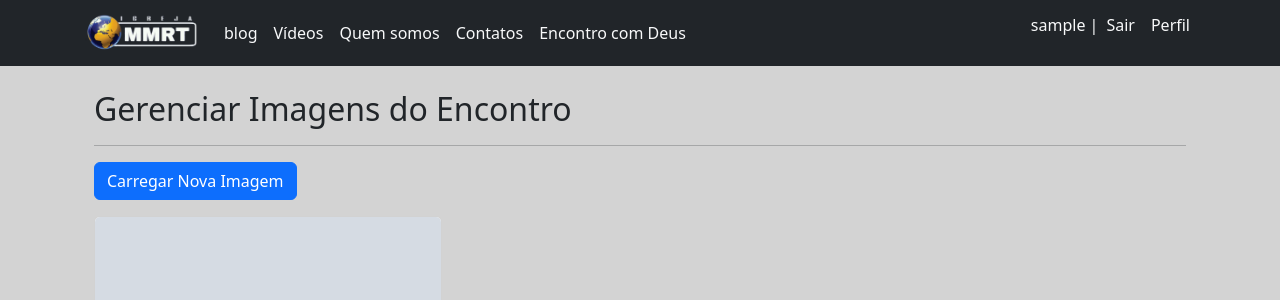
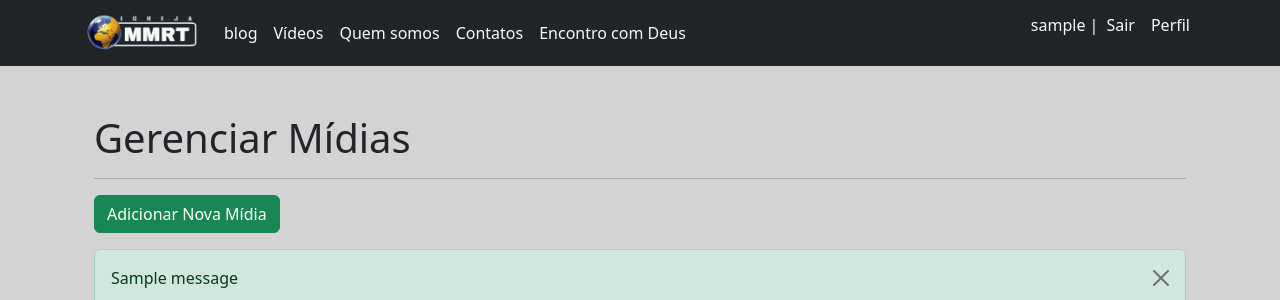
Before and after one commit to Edivan-Balbueno/Igreja-mmrt, a Django app: page /encontro-com-deus/gerenciar_imagens/ in a window 1280 px wide. Shown: the top 300 px of the page. Run offline with Django 4.2, Linux system fonts and the light colour scheme; a user stored in the database is signed in; tables that the repository leaves empty hold one stand-in row (values such as "Sample post"); grey boxes marked "Sample" are stand-in pictures; one stand-in notice (Sample message) is shown.

Commit message:
arquivos de medias

```diff
--- a/encontro_com_deus/models.py
+++ b/encontro_com_deus/models.py
@@ -19,15 +19,20 @@ class Participante(models.Model):
     def __str__(self):
         return self.nome_completo
 
+# encontro_com_deus/models.py
+
+from django.db import models
+
 class EncontroImage(models.Model):
-    image = models.ImageField(upload_to='encontro_fotos/')
+    # Mude image para media e ImageField para FileField
+    media = models.FileField(upload_to='encontro_media/')
     caption = models.CharField(max_length=255, blank=True)
     uploaded_at = models.DateTimeField(auto_now_add=True)
 
     class Meta:
-        verbose_name = "Imagem do Encontro"
-        verbose_name_plural = "Imagens do Encontro"
+        verbose_name = "Mídia do Encontro"
+        verbose_name_plural = "Mídias do Encontro"
         ordering = ['-uploaded_at']
 
     def __str__(self):
-        return f"Imagem de {self.uploaded_at.strftime('%Y-%m-%d')}"
+        return f"Mídia de {self.uploaded_at.strftime('%Y-%m-%d')}"
--- a/encontro_com_deus/urls.py
+++ b/encontro_com_deus/urls.py
@@ -10,7 +10,6 @@ urlpatterns = [
     path('cadastro/', views.cadastro_participante, name='cadastro_participante'),
     path('detalhes/<int:participante_id>/', views.detalhes_participante, name='detalhes_participante'),
     path('gerenciar_participantes/', views.gerenciar_participantes, name='gerenciar_participantes'),
-    path('detalhes/<int:participante_id>/', views.detalhes_participante, name='detalhes_participante'),
     path('editar/<int:participante_id>/', views.editar_participante, name='editar_participante'),
     path('confirmar_pagamento/<int:participante_id>/', views.confirmar_pagamento, name='confirmar_pagamento'),
     path('gerenciar_imagens/', views.gerenciar_imagens, name='gerenciar_imagens'),
--- a/encontro_com_deus/views.py
+++ b/encontro_com_deus/views.py
@@ -1,7 +1,7 @@
 # encontro_com_deus/views.py
 
 from django.shortcuts import render, redirect, get_object_or_404
-from .forms import ParticipanteForm
+from .forms import ParticipanteForm, EncontroImageForm
 from .models import Participante, EncontroImage
 from django.contrib.auth.decorators import login_required, permission_required
 from django.contrib import messages
@@ -115,19 +115,19 @@ def confirmar_pagamento(request, participante_id):
     return redirect('gerenciar_participantes')
 
 @login_required
-@permission_required('encontro_com_deus.add_encontroimage', raise_exception=True)
+@permission_required('encontro_com_deus.view_encontroimage', raise_exception=True)
 def gerenciar_imagens(request):
-    images = EncontroImage.objects.all()
-    return render(request, 'encontro_com_deus/gerenciar_imagens.html', {'images': images})
+    encontro_images = EncontroImage.objects.all().order_by('-uploaded_at')
+    return render(request, 'encontro_com_deus/gerenciar_imagens.html', {'encontro_images': encontro_images})
 
 @login_required
 @permission_required('encontro_com_deus.add_encontroimage', raise_exception=True)
 def upload_image(request):
     if request.method == 'POST':
-        form = EncontroImageForm(request.POST, request.FILES) # <-- O FORMULÁRIO AINDA PRECISA SER CRIADO
+        form = EncontroImageForm(request.POST, request.FILES)
         if form.is_valid():
             form.save()
-            messages.success(request, 'Imagem carregada com sucesso!')
+            messages.success(request, 'Mídia carregada com sucesso!')
             return redirect('gerenciar_imagens')
     else:
         form = EncontroImageForm()
@@ -143,13 +143,6 @@ def delete_image(request, image_id):
         return redirect('gerenciar_imagens')
     return render(request, 'encontro_com_deus/confirm_delete_image.html', {'image': image})
 
-# Para o formulário de upload, crie o arquivo encontro_com_deus/forms.py
-from django import forms
-class EncontroImageForm(forms.ModelForm):
-    class Meta:
-        model = EncontroImage
-        fields = ['image', 'caption']
-
 def pagar_agora(request, participante_id):
     participante = get_object_or_404(Participante, pk=participante_id)
 
--- a/templates/encontro_com_deus/gerenciar_imagens.html
+++ b/templates/encontro_com_deus/gerenciar_imagens.html
@@ -1,34 +1,52 @@
 {% extends '_layout1.html' %}
+{% load static %}
 
-{% block head_title %}
-    Gerenciar Imagens do Encontro
-{% endblock %}
+{% block head_title %}Gerenciar Imagens{% endblock %}
 
 {% block content %}
-<div class="container mt-4">
-    <h2>Gerenciar Imagens do Encontro</h2>
+    <div class="container mt-5">
+        <h1>Gerenciar Mídias</h1>
         <hr>
-    <a href="{% url 'upload_image' %}" class="btn btn-primary mb-3">Carregar Nova Imagem</a>
 
-    {% if images %}
+        <a href="{% url 'upload_image' %}" class="btn btn-success mb-3">Adicionar Nova Mídia</a>
+
+        {% if messages %}
+            {% for message in messages %}
+                <div class="alert alert-{{ message.tags }} alert-dismissible fade show" role="alert">
+                    {{ message }}
+                    <button type="button" class="btn-close" data-bs-dismiss="alert" aria-label="Close"></button>
+                </div>
+            {% endfor %}
+        {% endif %}
+
+        {% if encontro_images %}
             <div class="row">
-            {% for image in images %}
+                {% for image in encontro_images %}
                     <div class="col-md-4 mb-4">
                         <div class="card">
-                        <img src="{{ image.image.url }}" class="card-img-top" alt="{{ image.caption }}">
+                            {% if image.media %}
+                                {% if '.mp4' in image.media.url|lower or '.mov' in image.media.url|lower or '.webm' in image.media.url|lower %}
+                                    <video controls class="card-img-top" style="max-height: 250px; width: 100%; object-fit: cover;">
+                                        <source src="{{ image.media.url }}" type="video/mp4">
+                                        Seu navegador não suporta o formato de vídeo.
+                                    </video>
+                                {% else %}
+                                    <img src="{{ image.media.url }}" class="card-img-top" alt="{{ image.caption }}">
+                                {% endif %}
+                            {% endif %}
                             <div class="card-body">
                                 <p class="card-text">{{ image.caption }}</p>
-                            <a href="{% url 'delete_image' image.id %}" class="btn btn-danger btn-sm">Excluir</a>
+                                <form action="{% url 'delete_image' image.id %}" method="post" onsubmit="return confirm('Tem certeza que deseja excluir esta mídia?');">
+                                    {% csrf_token %}
+                                    <button type="submit" class="btn btn-danger btn-sm mt-2">Excluir</button>
+                                </form>
                             </div>
                         </div>
                     </div>
                 {% endfor %}
             </div>
         {% else %}
-        <p>Nenhuma imagem encontrada.</p>
+            <p>Nenhuma mídia encontrada. Adicione a primeira mídia!</p>
         {% endif %}
-    <div class="mt-4">
-        <a href="{% url 'perfil' %}" class="btn btn-secondary">Voltar ao Perfil</a>
-    </div>
     </div>
 {% endblock %}
```
Also changed, not shown: encontro_com_deus/forms.py (+10 -1 lines), templates/encontro_com_deus/index.html (+16 -7 lines), encontro_com_deus/migrations/0005_identificacaoencontro.py (added), encontro_com_deus/migrations/0006_participante_genero_encontro_and_more.py (added), encontro_com_deus/migrations/0007_alter_identificacaoencontro_options_and_more.py (added), encontro_com_deus/migrations/0008_identificacaoencontro_nome_do_evento.py (added), encontro_com_deus/migrations/0009_alter_encontroimage_options_and_more.py (added), encontro_com_deus/migrations/0010_participante_nome_do_evento.py (added), encontro_com_deus/migrations/0011_alter_encontroimage_options_and_more.py (added), encontro_com_deus/migrations/0012_alter_encontroimage_options_and_more.py (added), 1 other file. Lines whose indentation alone changed are shown as unchanged.
